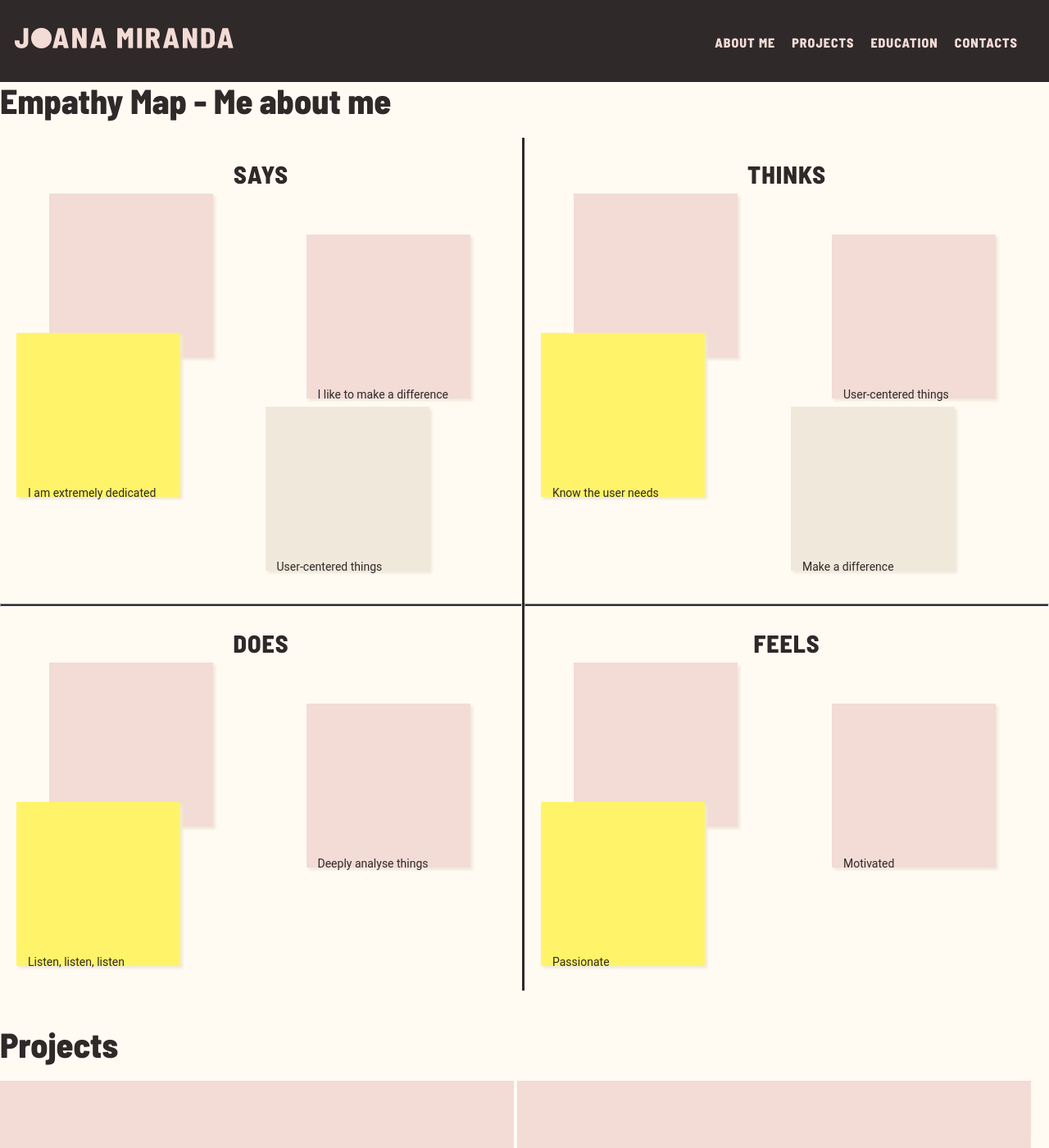
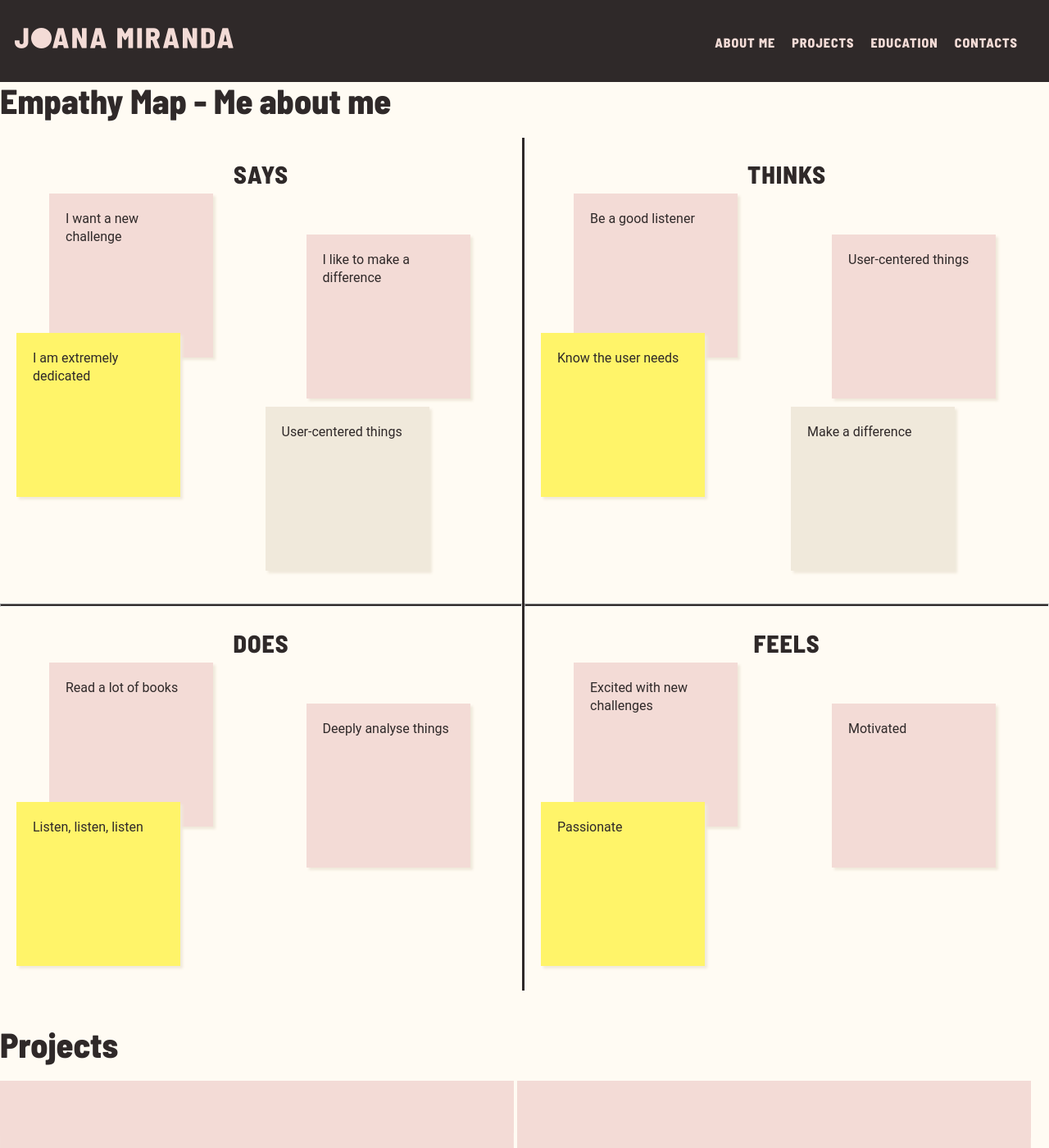
Before and after one commit to joanamiranda88/joanamiranda88.github.io, a Jekyll site: the page built from index.html, in a window 1280 px wide and 1400 px high, scrolled down 1644 px. Shown: the whole window at 82% size. Built offline with Jekyll 4.4.1, drawn with Linux system fonts in a browser that asks for light colours; nearby versions of some CDN libraries; some of the changed text lies outside the part shown.

Commit message:
Scroll to top button with animation

```diff
--- a/_includes/footer.html
+++ b/_includes/footer.html
@@ -36,4 +36,7 @@
           </li>
         </ul>
         </section>
+        <section class="top">
+          <a href="#top" class="top"><i class="fas fa-arrow-up"></i></a>
+        </section>
     </footer>
--- a/_sass/footer.scss
+++ b/_sass/footer.scss
@@ -5,6 +5,8 @@
 	padding: 30px 30px 30px 20px;
 	margin-top: 50px;
   text-decoration: none;
+	display: flex;
+	flex-direction: column;
 	li > a {
 		color: $mypink;
 	}
@@ -25,6 +27,37 @@
 	}
 }
 
+.top {
+  width: 50px;
+  height: 50px;
+  color: $mygray;
+  background: $mypink;
+  font-size: 22px;
+  text-decoration: none;
+  text-align: center;
+  line-height: 50px;
+	margin-top: 30px;
+	align-self: flex-end;
+	animation: bounce 2s ease-in-out 3s infinite;
+  &:hover {
+    background: $myyelllow;
+  }
+}
+
+@keyframes bounce {
+  50% {
+    transform: scale(0.9);
+    opacity: 1;
+  }
+  70% {
+    transform: scale(1.1);
+    opacity: 1;
+  }
+  100% {
+    transform: scale(1);
+  }
+}
+
 
 @media only screen and ( min-width: 768px ) {
 
@@ -37,6 +70,13 @@
 		display: flex;
 		align-items: flex-end;
 		margin-top: 0;
+		text-align: center;
 	}
 
+	.top {
+		grid-column-start: 1;
+		grid-column-end: 3;
+		justify-self: end;
+	 }
+
 }
--- a/_sass/home-empathy.scss
+++ b/_sass/home-empathy.scss
@@ -12,16 +12,16 @@
 }
 
 #empathy li {
+		display: flex;
+		align-items: flex-start;
 		color: $mygray;
 		background: $mylightgray;
 		box-shadow: 3px 3px 3px $mylightgray;
-		font-size: 14px;
-		padding: 14px;
+		padding: 20px;
 		line-height: 1.4;
 		@include aspect-ratio(1, 1);
 		max-width: 200px;
 		margin-bottom: 40px;
-		align-self: start;
 		&:first-child {
 			background: $mypink;
 		}
@@ -31,6 +31,10 @@
 		&:nth-child(3n+3) {
 			background: $myyelllow;
 		}
+}
+
+#empathy li:before {
+		width: 0;
 }
 
 hr {
@@ -76,5 +80,4 @@
 			border-right: 3px solid $mygray;
 			height: 100%;
 		}
-
  	}
--- a/_sass/omeuestilo.scss
+++ b/_sass/omeuestilo.scss
@@ -90,6 +90,7 @@
 	padding: 0px;
 }
 
+
 @media only screen and ( min-width: 768px ) {
 
   body * {
```
Also changed, not shown: other parts of _includes/footer.html (+2 -2 lines).
